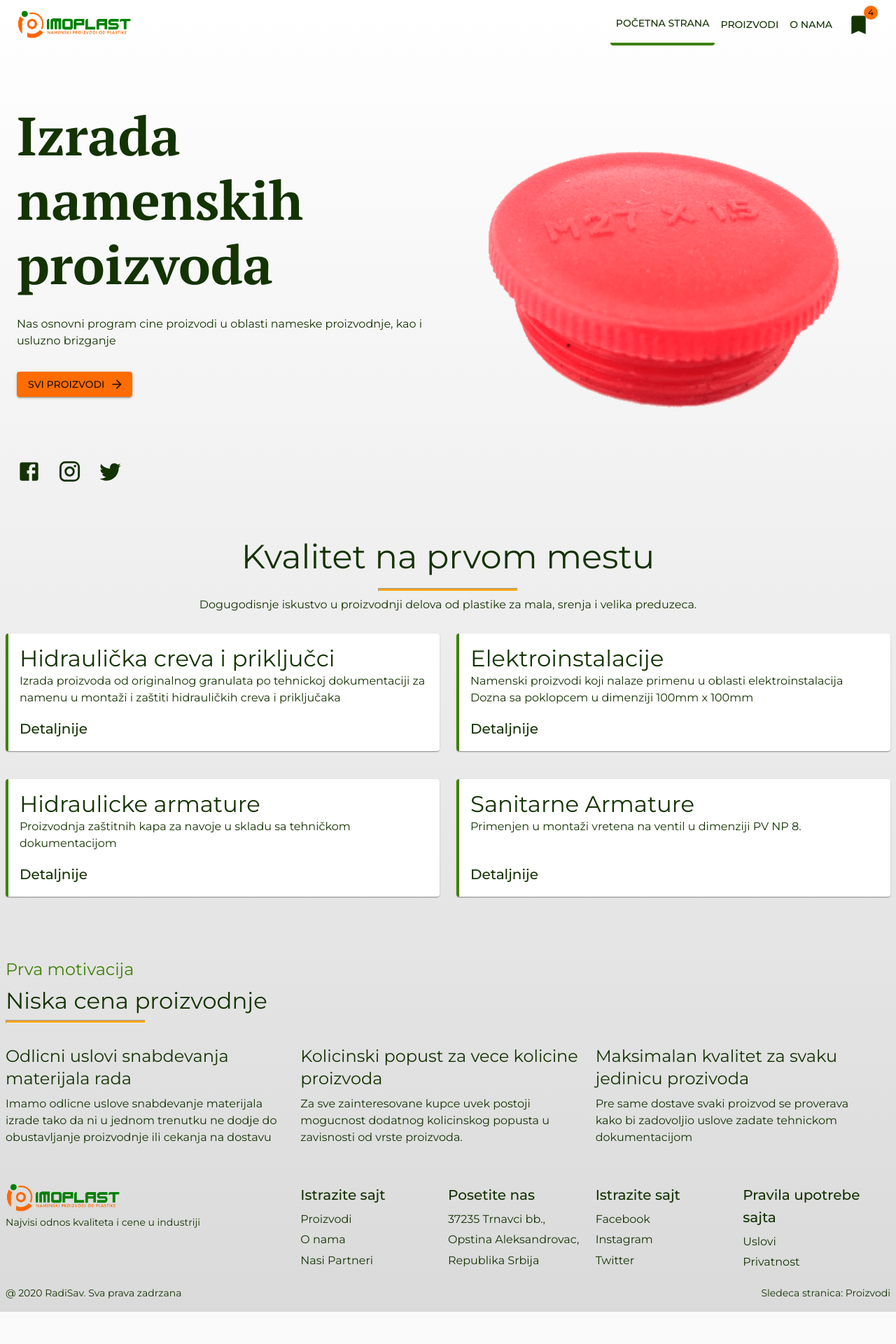
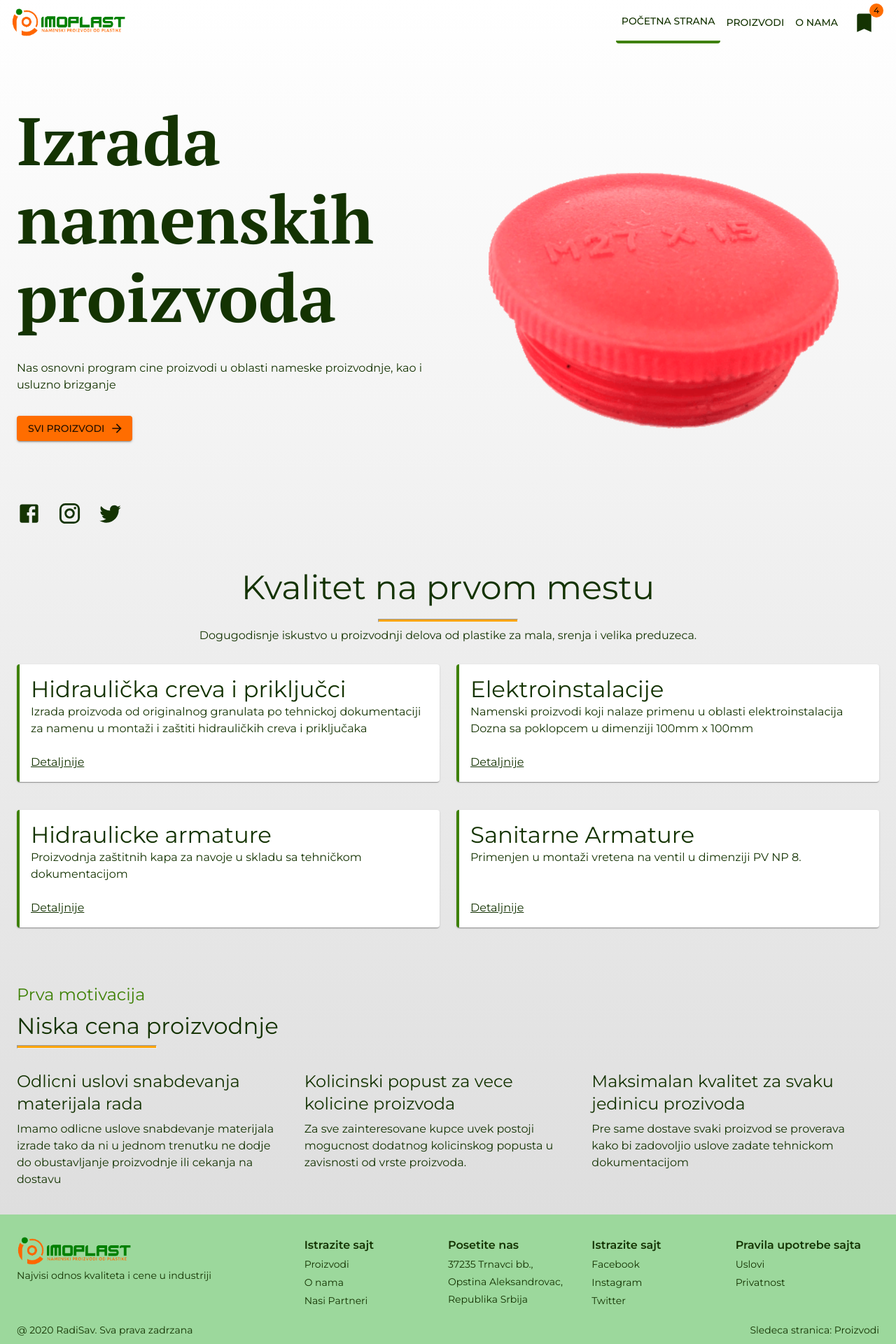
Before and after one commit to rades12340/imoplast_webapp, a Next.js app: page / in a window 1280 px wide. Shown: the top 1920 px of the page at 70% size. Before the commit the page ends 1874 px from the top, so only its background shows below. Built offline with nearby package versions, Linux system fonts and the light colour scheme.

Commit message:
products changed2

```diff
--- a/src/components/Finance.tsx
+++ b/src/components/Finance.tsx
@@ -12,9 +12,6 @@ import {
 
 const useStyles = makeStyles((theme: Theme) =>
   createStyles({
-    root: {
-      padding: `48px 8px 0`,
-    },
     avatar: {
       backgroundColor: theme.palette.text.primary,
       width: theme.spacing(7),
@@ -31,7 +28,7 @@ const useStyles = makeStyles((theme: Theme) =>
 export default () => {
   const classes = useStyles();
   return (
-    <Container className={classes.root}>
+    <Container style={{ paddingTop: "32px", paddingBottom: "32px" }}>
       <Grid container spacing={3}>
         <Grid item lg={12}>
           <Typography
--- a/src/components/Footer.tsx
+++ b/src/components/Footer.tsx
@@ -13,9 +13,6 @@ import Link from "next/link";
 
 const useStyles = makeStyles((theme: Theme) =>
   createStyles({
-    root: {
-      padding: `48px 8px 12px`,
-    },
     avatar: {
       backgroundColor: theme.palette.text.primary,
       width: theme.spacing(7),
@@ -33,7 +30,7 @@ const useStyles = makeStyles((theme: Theme) =>
     link: {
       color: theme.palette.text.secondary,
       textDecoration: "none",
-      fontSize: "1rem",
+      fontSize: "14px",
       lineHeight: "1.5",
       marginBottom: "0.35em",
       fontWeight: 400,
@@ -49,7 +46,13 @@ const useStyles = makeStyles((theme: Theme) =>
 export default () => {
   const classes = useStyles();
   return (
-    <Container className={classes.root}>
+    <div style={{ backgroundColor: "#9cd89c" }}>
+      <Container
+        style={{
+          paddingTop: "32px",
+          paddingBottom: "32px",
+        }}
+      >
         <Grid container spacing={2}>
           <Grid item container lg={12} spacing={2}>
             <Grid item xs={12} sm={12} md={12} lg={4}>
@@ -70,7 +73,8 @@ export default () => {
             <Grid item xs={12} sm={6} md={3} lg={2}>
               <Box>
                 <Typography
-                variant="h6"
+                  variant="body1"
+                  style={{ fontWeight: 600 }}
                   color="textSecondary"
                   align="left"
                   gutterBottom
@@ -94,7 +98,8 @@ export default () => {
             <Grid item xs={12} sm={6} md={3} lg={2}>
               <Box>
                 <Typography
-                variant="h6"
+                  variant="body1"
+                  style={{ fontWeight: 600 }}
                   color="textSecondary"
                   align="left"
                   gutterBottom
@@ -102,7 +107,7 @@ export default () => {
                   Posetite nas
                 </Typography>
                 <Typography
-                variant="body1"
+                  variant="body2"
                   color="textSecondary"
                   align="left"
                   gutterBottom
@@ -110,7 +115,7 @@ export default () => {
                   37235 Trnavci bb.,
                 </Typography>
                 <Typography
-                variant="body1"
+                  variant="body2"
                   color="textSecondary"
                   align="left"
                   gutterBottom
@@ -118,7 +123,7 @@ export default () => {
                   Opstina Aleksandrovac,
                 </Typography>
                 <Typography
-                variant="body1"
+                  variant="body2"
                   color="textSecondary"
                   align="left"
                   gutterBottom
@@ -130,7 +135,8 @@ export default () => {
             <Grid item xs={12} sm={6} md={3} lg={2}>
               <Box>
                 <Typography
-                variant="h6"
+                  variant="body1"
+                  style={{ fontWeight: 600 }}
                   color="textSecondary"
                   align="left"
                   gutterBottom
@@ -151,7 +157,8 @@ export default () => {
             <Grid item xs={12} sm={6} md={3} lg={2}>
               <Box>
                 <Typography
-                variant="h6"
+                  variant="body1"
+                  style={{ fontWeight: 600 }}
                   color="textSecondary"
                   align="left"
                   gutterBottom
@@ -169,23 +176,13 @@ export default () => {
           </Grid>
           <Grid item container lg={12}>
             <Grid item md={6} lg={6}>
-            <Typography
-              variant="body2"
-              color="textSecondary"
-              align="left"
-              gutterBottom
-            >
+              <Typography variant="body2" color="textSecondary" align="left">
                 @ 2020 RadiSav. Sva prava zadrzana
               </Typography>
             </Grid>
 
             <Grid item md={6} lg={6}>
-            <Typography
-              variant="body2"
-              color="textSecondary"
-              align="right"
-              gutterBottom
-            >
+              <Typography variant="body2" color="textSecondary" align="right">
                 <Link href="/proizvodi">
                   <a className={classes.footerLink}>
                     Sledeca stranica: Proizvodi
@@ -196,5 +193,6 @@ export default () => {
           </Grid>
         </Grid>
       </Container>
+    </div>
   );
 };
--- a/src/components/FourKeyParts.tsx
+++ b/src/components/FourKeyParts.tsx
@@ -10,21 +10,12 @@ import {
   createStyles,
   Theme,
 } from "@material-ui/core";
-import AssignmentIcon from "@material-ui/icons/Assignment";
+
 import Link from "@material-ui/core/Link";
 import { useRouter } from "next/router";
 
 const useStyles = makeStyles((theme: Theme) =>
   createStyles({
-    root: {
-      padding: `48px 8px 24px`,
-    },
-    avatar: {
-      backgroundColor: theme.palette.text.primary,
-      width: theme.spacing(7),
-      height: theme.spacing(7),
-      marginRight: theme.spacing(2),
-    },
     item: { position: "relative" },
     paper: {
       boxSizing: "border-box",
@@ -43,7 +34,7 @@ const FourKeyParts = () => {
   const router = useRouter();
   const classes = useStyles();
   return (
-    <Container className={classes.root}>
+    <Container style={{ paddingTop: "32px", paddingBottom: "32px" }}>
       <Grid container spacing={3}>
         <Grid item xs={12} sm={12} lg={12} md={12}>
           <Typography
@@ -85,15 +76,16 @@ const FourKeyParts = () => {
                 priključaka
               </Typography>
             </Box>
-            <Typography variant="h6" color="secondary" align="left">
+            <Typography variant="body1" color="secondary" align="left">
               <Link
+                underline="always"
                 onClick={() =>
                   router.push(
                     "/proizvodi?kategorija=Montaža%20i%20zaštita%20hidrauličkih%20creva%20i%20priključaka"
                   )
                 }
               >
-                <a>Detaljnije</a>
+                Detaljnije
               </Link>
             </Typography>
           </Paper>
@@ -110,13 +102,14 @@ const FourKeyParts = () => {
                 elektroinstalacija Dozna sa poklopcem u dimenziji 100mm x 100mm
               </Typography>
             </Box>
-            <Typography variant="h6" color="secondary" align="left">
+            <Typography variant="body1" color="secondary" align="left">
               <Link
+                underline="always"
                 onClick={() =>
                   router.push("/proizvodi?kategorija=Elektroinstalacije")
                 }
               >
-                <a>Detaljnije</a>
+                Detaljnije
               </Link>
             </Typography>
           </Paper>
@@ -133,13 +126,14 @@ const FourKeyParts = () => {
                 dokumentacijom
               </Typography>
             </Box>
-            <Typography variant="h6" color="secondary" align="left">
+            <Typography variant="body1" color="secondary" align="left">
               <Link
+                underline="always"
                 onClick={() =>
                   router.push("/proizvodi?kategorija=Hidrauličke%20Armature")
                 }
               >
-                <a>Detaljnije</a>
+                Detaljnije
               </Link>
             </Typography>
           </Paper>
@@ -155,13 +149,14 @@ const FourKeyParts = () => {
                 Primenjen u montaži vretena na ventil u dimenziji PV NP 8.
               </Typography>
             </Box>
-            <Typography variant="h6" color="primary" align="left">
+            <Typography variant="body1" color="primary" align="left">
               <Link
+                underline="always"
                 onClick={() =>
                   router.push("/proizvodi?kategorija=Sanitarne%20Armature")
                 }
               >
-                <a>Detaljnije</a>
+                Detaljnije
               </Link>
             </Typography>
           </Paper>
--- a/src/components/Hero.tsx
+++ b/src/components/Hero.tsx
@@ -19,10 +19,10 @@ const useStyles = makeStyles((theme: Theme) =>
   createStyles({
     root: {
       display: "grid",
-      height: "80vh",
-      maxWidth: "1280px",
+      height: "90vh",
       maxHeight: "700px",
-      margin: "auto",
+      // margin: "auto",
+      // padding: "0px",
       gridTemplateColumns: "repeat(2, 1fr)",
       gridTemplateRows: "1fr 1fr 6em",
       gridTemplateAreas: `"header img"
@@ -70,7 +70,6 @@ const useStyles = makeStyles((theme: Theme) =>
       objectFit: "cover",
       height: "auto",
       width: "100%",
-
       maxWidth: "500px",
       objectPosition: "center",
       [theme.breakpoints.down("md")]: {
@@ -84,7 +83,6 @@ const useStyles = makeStyles((theme: Theme) =>
     heroText: {
       fontFamily: "PT Serif",
       fontWeight: 700,
-      fontSize: "5.5em",
     },
   })
 );
@@ -96,7 +94,7 @@ const Hero = () => {
     <Container className={classes.root}>
       <Box className={classes.header}>
         <Typography
-          variant="h2"
+          variant="h1"
           color="textSecondary"
           align="left"
           gutterBottom
--- a/src/components/TopMenu.tsx
+++ b/src/components/TopMenu.tsx
@@ -12,7 +12,7 @@ import Badge from "@material-ui/core/Badge";
 import MenuItem from "@material-ui/core/MenuItem";
 import Menu from "@material-ui/core/Menu";
 import BookmarkIcon from "@material-ui/icons/Bookmark";
-import { CardMedia, Button, Container } from "@material-ui/core";
+import { Button, Container } from "@material-ui/core";
 import Link from "next/link";
 import { useRouter } from "next/router";
 
@@ -89,8 +89,9 @@ const useStyles = makeStyles((theme: Theme) =>
     appBar: {
       backgroundColor: "transparent",
       color: "rgb(20, 51, 2)",
-      height: "70px",
-      transition: "all 0.25s",
+      height: "10vh",
+      maxHeight: "58px",
+      transition: "all ease 0.25s",
     },
     active: {
       boxSizing: "border-box",
@@ -99,11 +100,20 @@ const useStyles = makeStyles((theme: Theme) =>
     scroll: {
       top: 0,
       width: "100%",
-      height: "79px",
+      height: "65px",
       backgroundColor: "transparent",
       backdropFilter: "blur(5px)",
       color: theme.palette.text.secondary,
-      transition: "all 0.25s",
+      transition: "backdrop-filter background-color ease 0.25s",
+    },
+    toolbar: {
+      position: "relative",
+      padding: "10px 0px",
+      width: "100%",
+      maxWidth: "1280px",
+      paddingLeft: "16px",
+      paddingRight: "16px",
+      margin: "auto",
     },
   })
 );
@@ -164,22 +174,14 @@ export default function PrimarySearchAppBar() {
   );
 
   return (
-    <div className={classes.grow}>
+    <Container className={classes.grow}>
       <AppBar
         position="fixed"
         elevation={scroll ? 2 : 0}
         className={!scroll ? classes.appBar : classes.scroll}
         style={{ left: 0, top: 0 }}
       >
-        <Toolbar
-          style={{
-            position: "relative",
-            padding: "10px 24px",
-            width: "100%",
-            maxWidth: "1280px",
-            margin: "auto",
-          }}
-        >
+        <Toolbar className={classes.toolbar}>
           <img
             className={classes.media}
             src="/images/logo.png"
@@ -239,6 +241,6 @@ export default function PrimarySearchAppBar() {
       </AppBar>
       {renderMobileMenu}
       {/* {renderMenu} */}
-    </div>
+    </Container>
   );
 }
--- a/src/partials/_theme.js
+++ b/src/partials/_theme.js
@@ -26,6 +26,11 @@ let theme = createMuiTheme({
     default: "linear-gradient(to top, #faf9f9, #ffffff)",
   },
   overrides: {
+    MuiContainer: {
+      root: {
+        maxWidth: "1280px",
+      },
+    },
     MuiAppBar: {
       colorPrimary: {
         backgroundColor: "transparent",
@@ -48,7 +53,6 @@ let theme = createMuiTheme({
         },
       },
     },
-
     MuiListItemText: {
       primary: {
         fontSize: "1em",
--- a/src/partials/getAllCategories.ts
+++ b/src/partials/getAllCategories.ts
@@ -6,6 +6,5 @@ export const getAllCategories = async () => {
 
     const allCategories = await data.json();
     const categories = allCategories.map(e => e.category_name)
-    console.log(categories)
     return categories
 }
```
Also changed, not shown: src/pages/o_nama.tsx (+12 -4 lines), src/pages/proizvodi.tsx (+7 -9 lines). Lines whose indentation alone changed are shown as unchanged.
